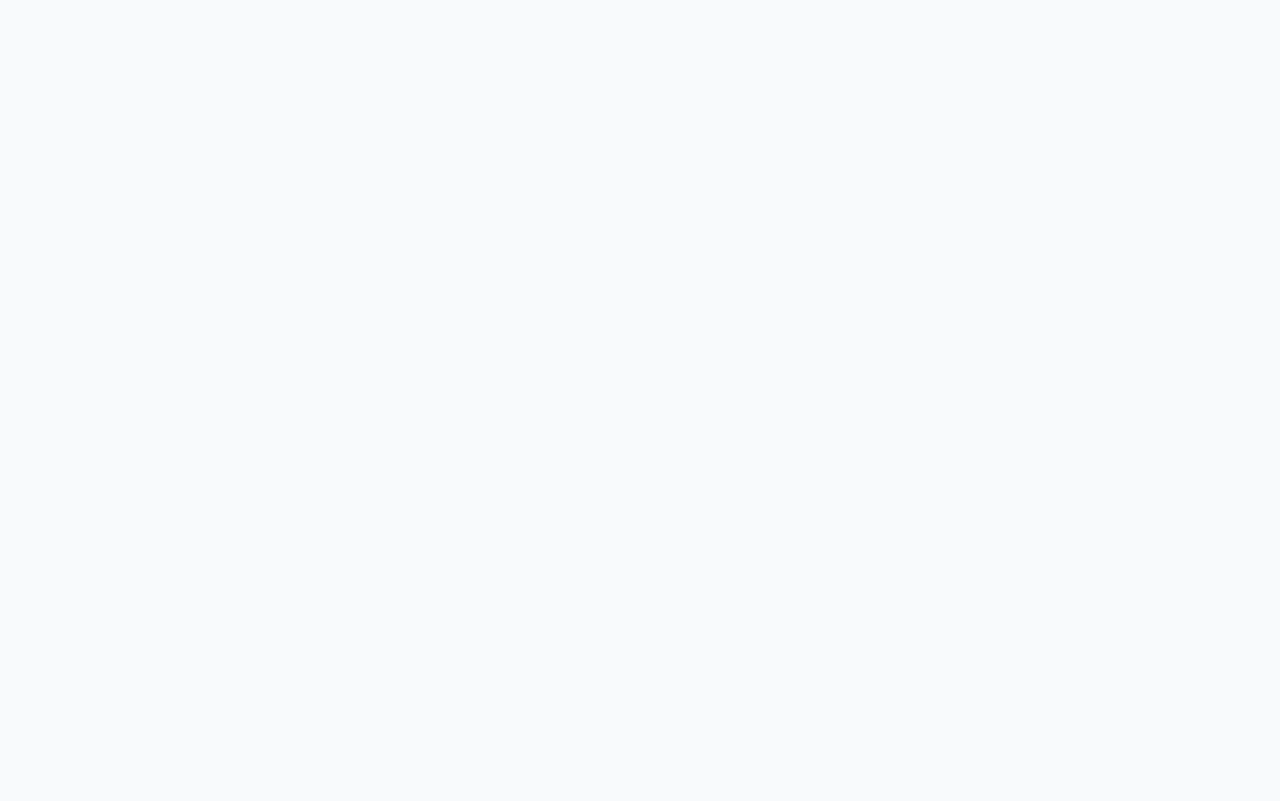
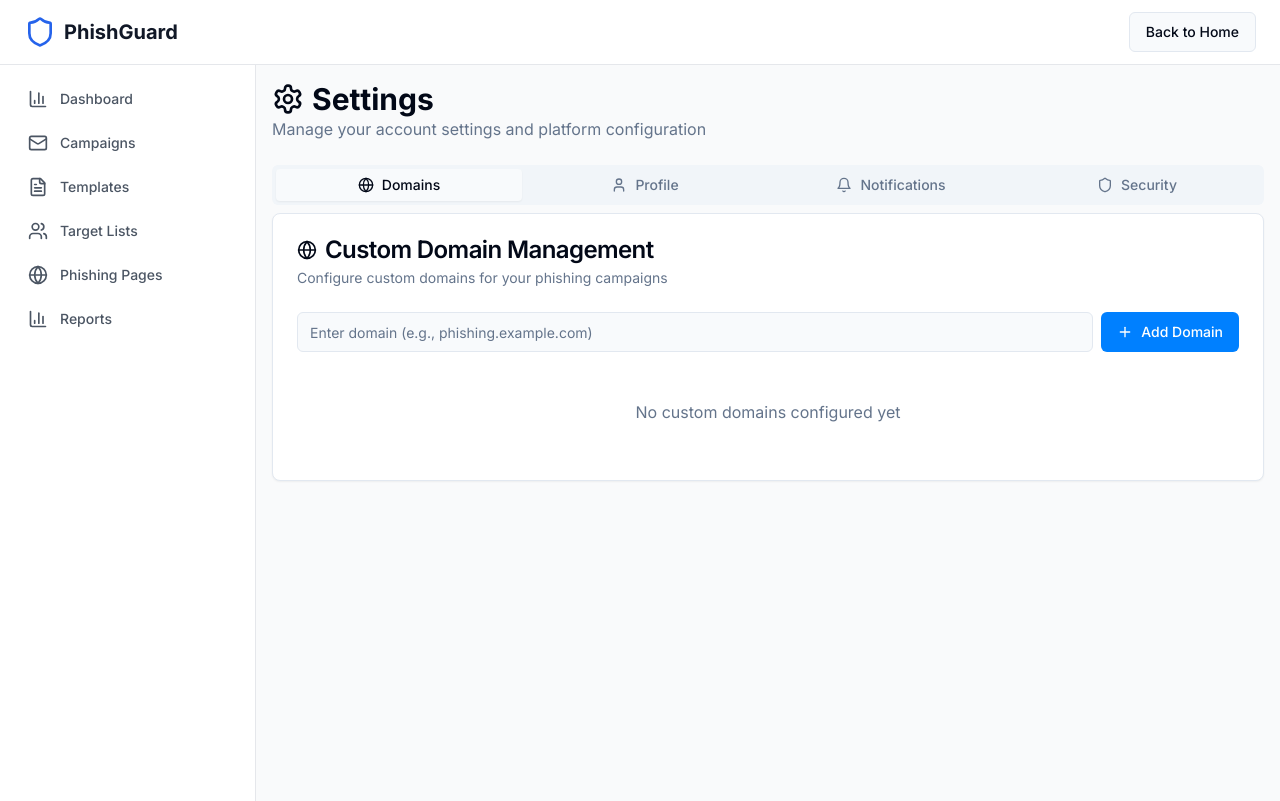
Before and after one commit to 3lvin-Kc/LureX, a React (Vite) app: page /settings in a window 1280 px wide. Before the commit this address had no page. Built offline with nearby package versions, Linux system fonts and the light colour scheme.

Commit message:
feat: Implement settings tab and domain management
- Added a settings tab to the dashboard.
- Created a section within the settings tab for domain management.
- Updated routing to access domain management through the settings tab.

```diff
--- a/src/App.tsx
+++ b/src/App.tsx
@@ -20,7 +20,7 @@ import EditPhishingPage from "./pages/EditPhishingPage";
 import Reports from "./pages/Reports";
 import Features from "./pages/Features";
 import Help from "./pages/Help";
-import DomainManagement from "./pages/DomainManagement";
+import Settings from "./pages/Settings";
 
 const queryClient = new QueryClient();
 
@@ -50,7 +50,7 @@ function App() {
               <Route path="/phishing-pages/create-from-url" element={<CloneWebsitePage />} />
               <Route path="/phishing-pages/:id/preview" element={<PhishingPagePreview />} />
               <Route path="/phishing-pages/:id/edit" element={<EditPhishingPage />} />
-              <Route path="/domain-management" element={<DomainManagement />} />
+              <Route path="/settings" element={<Settings />} />
               <Route path="/reports" element={<Reports />} />
             </Routes>
           </AuthProvider>
--- a/src/components/dashboard/DashboardNavigation.tsx
+++ b/src/components/dashboard/DashboardNavigation.tsx
@@ -43,14 +43,14 @@ const navigationItems = [
     icon: Globe,
   },
   {
-    name: 'Domain Management',
-    href: '/domain-management',
-    icon: Settings,
-  },
-  {
     name: 'Reports',
     href: '/reports',
     icon: BarChart3,
+  },
+  {
+    name: 'Settings',
+    href: '/settings',
+    icon: Settings,
   },
 ];
 
--- /dev/null
+++ b/src/pages/Settings.tsx
@@ -0,0 +1,94 @@
+
+import React, { useState } from 'react';
+import DashboardLayout from '@/components/dashboard/DashboardLayout';
+import { Tabs, TabsContent, TabsList, TabsTrigger } from '@/components/ui/tabs';
+import { Card, CardContent, CardDescription, CardHeader, CardTitle } from '@/components/ui/card';
+import { Settings as SettingsIcon, Globe, User, Bell, Shield } from 'lucide-react';
+import CustomDomainManager from '@/components/domains/CustomDomainManager';
+
+const Settings = () => {
+  return (
+    <DashboardLayout>
+      <div className="container mx-auto p-4 max-w-6xl">
+        <div className="mb-6">
+          <h1 className="text-3xl font-bold flex items-center gap-2">
+            <SettingsIcon className="h-8 w-8" />
+            Settings
+          </h1>
+          <p className="text-muted-foreground">
+            Manage your account settings and platform configuration
+          </p>
+        </div>
+
+        <Tabs defaultValue="domains" className="w-full">
+          <TabsList className="grid w-full grid-cols-4">
+            <TabsTrigger value="domains" className="flex items-center gap-2">
+              <Globe className="h-4 w-4" />
+              Domains
+            </TabsTrigger>
+            <TabsTrigger value="profile" className="flex items-center gap-2">
+              <User className="h-4 w-4" />
+              Profile
+            </TabsTrigger>
+            <TabsTrigger value="notifications" className="flex items-center gap-2">
+              <Bell className="h-4 w-4" />
+              Notifications
+            </TabsTrigger>
+            <TabsTrigger value="security" className="flex items-center gap-2">
+              <Shield className="h-4 w-4" />
+              Security
+            </TabsTrigger>
+          </TabsList>
+
+          <TabsContent value="domains" className="space-y-4">
+            <CustomDomainManager />
+          </TabsContent>
+
+          <TabsContent value="profile" className="space-y-4">
+            <Card>
+              <CardHeader>
+                <CardTitle>Profile Settings</CardTitle>
+                <CardDescription>
+                  Manage your profile information and preferences
+                </CardDescription>
+              </CardHeader>
+              <CardContent>
+                <p className="text-muted-foreground">Profile settings coming soon...</p>
+              </CardContent>
+            </Card>
+          </TabsContent>
+
+          <TabsContent value="notifications" className="space-y-4">
+            <Card>
+              <CardHeader>
+                <CardTitle>Notification Settings</CardTitle>
+                <CardDescription>
+                  Configure how you receive notifications
+                </CardDescription>
+              </CardHeader>
+              <CardContent>
+                <p className="text-muted-foreground">Notification settings coming soon...</p>
+              </CardContent>
+            </Card>
+          </TabsContent>
+
+          <TabsContent value="security" className="space-y-4">
+            <Card>
+              <CardHeader>
+                <CardTitle>Security Settings</CardTitle>
+                <CardDescription>
+                  Manage your security preferences and authentication
+                </CardDescription>
+              </CardHeader>
+              <CardContent>
+                <p className="text-muted-foreground">Security settings coming soon...</p>
+              </CardContent>
+            </Card>
+          </TabsContent>
+        </Tabs>
+      </div>
+    </DashboardLayout>
+  );
+};
+
+export default Settings;
```
